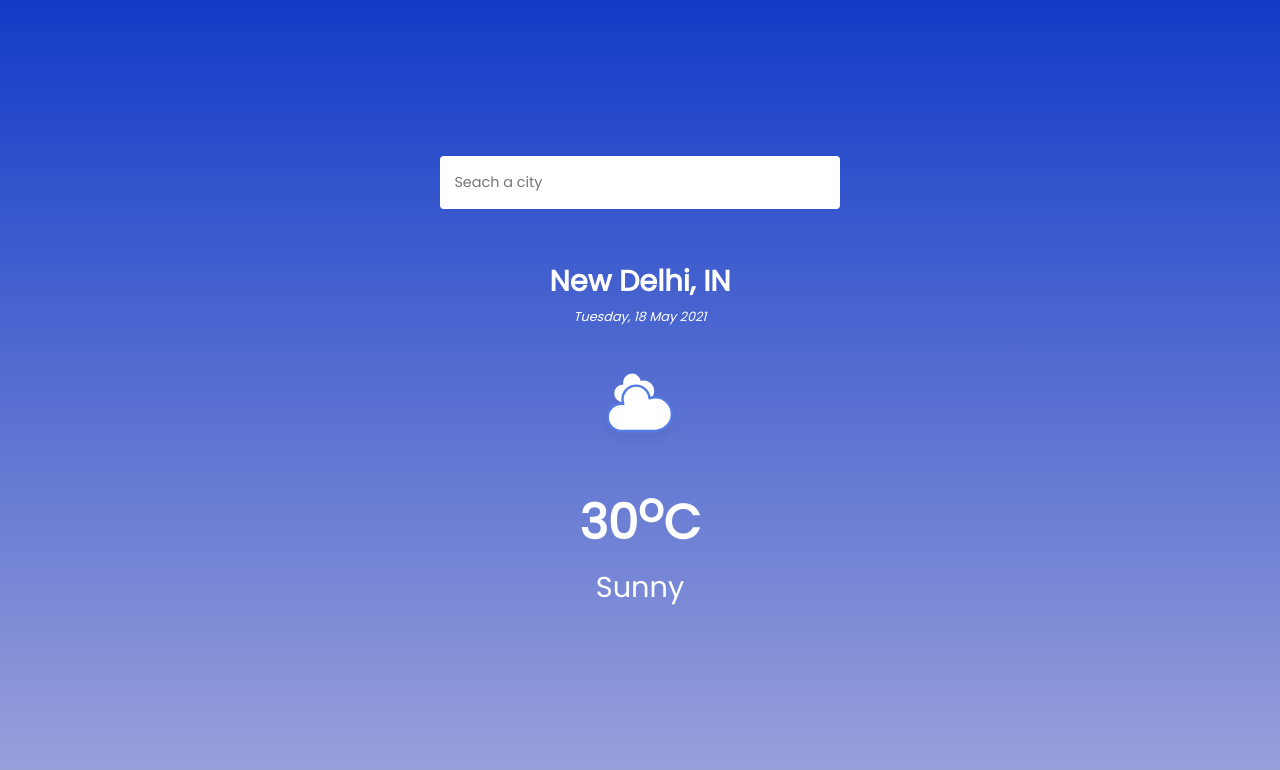
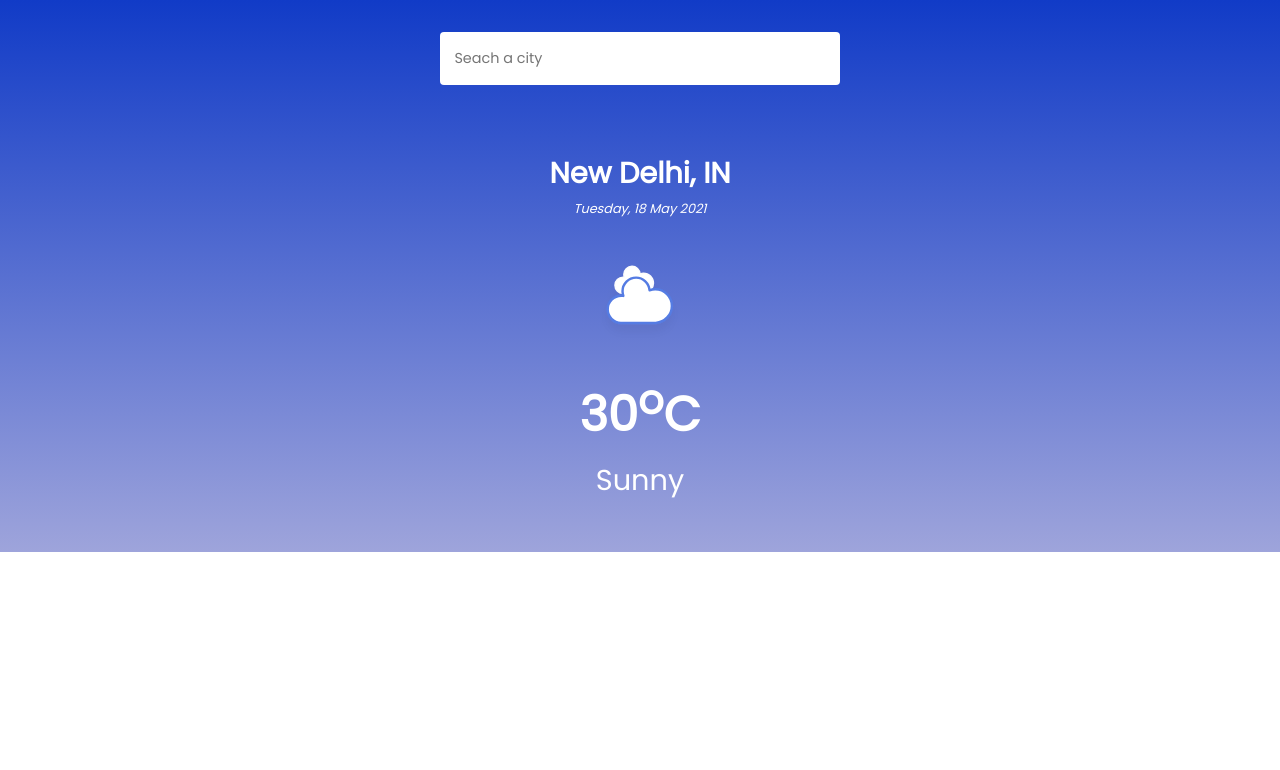
Before and after one commit to nayakp-854/Weather-App, a React (Create React App) app: page / in a window 1280 px wide. Shown: the top 770 px of the page. Built offline with nearby package versions, Linux system fonts and the light colour scheme.

Commit message:
minor changes

```diff
--- a/src/App.css
+++ b/src/App.css
@@ -1,10 +1,6 @@
 .App {
   width: 100%;
   color: #fff;
-  height: 100vh;
-  display: flex;
-  justify-content: space-between;
-  align-items: center;
   background: linear-gradient(180deg, rgb(17, 59, 199), rgb(158, 164, 219));
 }
 
@@ -19,7 +15,8 @@
 }
 
 .app-header {
-  padding: 1em 0;
+  width: 100%;
+  padding: 2em 0;
 }
 
 .app-content {
```
